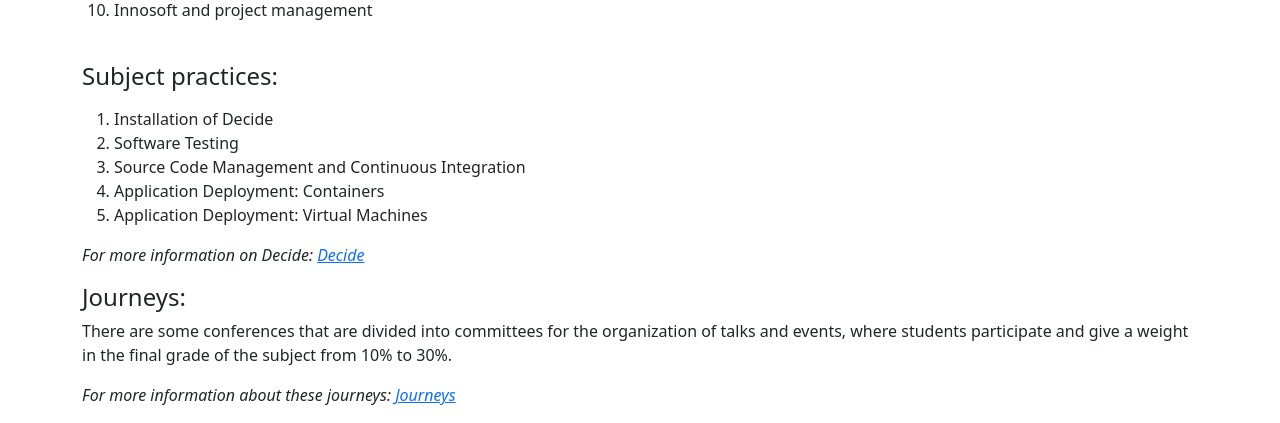
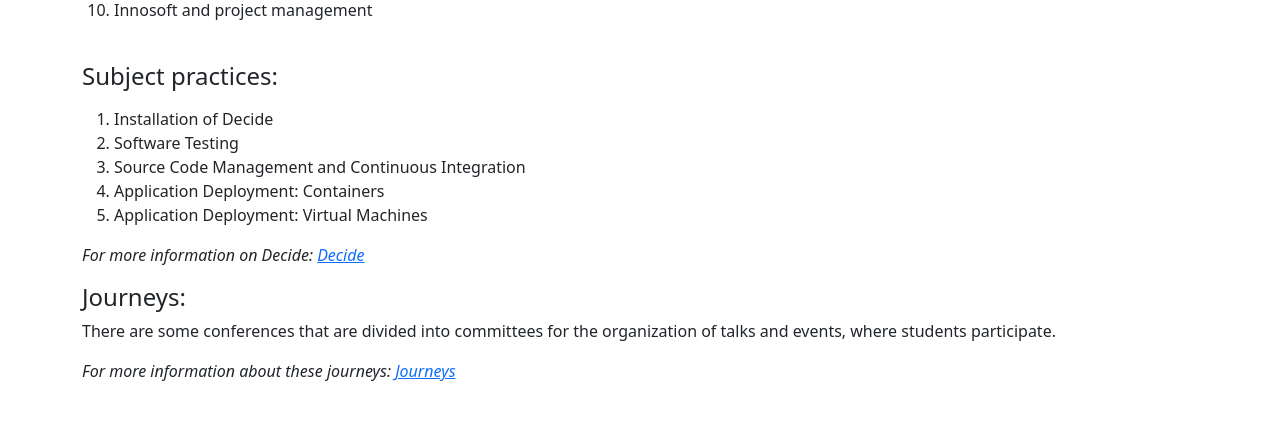
Before and after one commit to jbl0107/decide-single-mulhacen-2, a Django app: page /nuevaInfo/masInfoEgc/ in a window 1280 px wide. Shown: the part 487-910 px from the top of the page. After the commit the page ends 868 px from the top, so only its background shows below. Run offline with Django 3.2, Linux system fonts and the light colour scheme; some libraries are stand-ins or nearby versions.

Commit message:
ER Error en una traducción arreglado

```diff
--- a/decide/nuevaInfo/templates/nuevaInfo/infoEgc.html
+++ b/decide/nuevaInfo/templates/nuevaInfo/infoEgc.html
@@ -71,7 +71,7 @@
      <p class="cursiva"> {% trans "For more information on Decide:" %} <a href='http://0.0.0.0:8080/nuevaInfo/masInfo/' >Decide</a> </p>
 
      <h4>{% trans "Journeys:" %} </h4>
-     <p>{% trans "There are some conferences that are divided into committees for the organization of talks and events, where students participate and give a weight in the final grade of the subject from 10% to 30%." %} </p>
+     <p>{% trans "There are some conferences that are divided into committees for the organization of talks and events, where students participate." %} </p>
      <p class="cursiva"> {% trans "For more information about these journeys:" %}
         <a href='http://0.0.0.0:8080/nuevaInfo/masInfoJornadas/' > {% trans "Journeys" %}</a> </p>
   </div>
```
Also changed, not shown: decide/locale/es/LC_MESSAGES/django.po.
